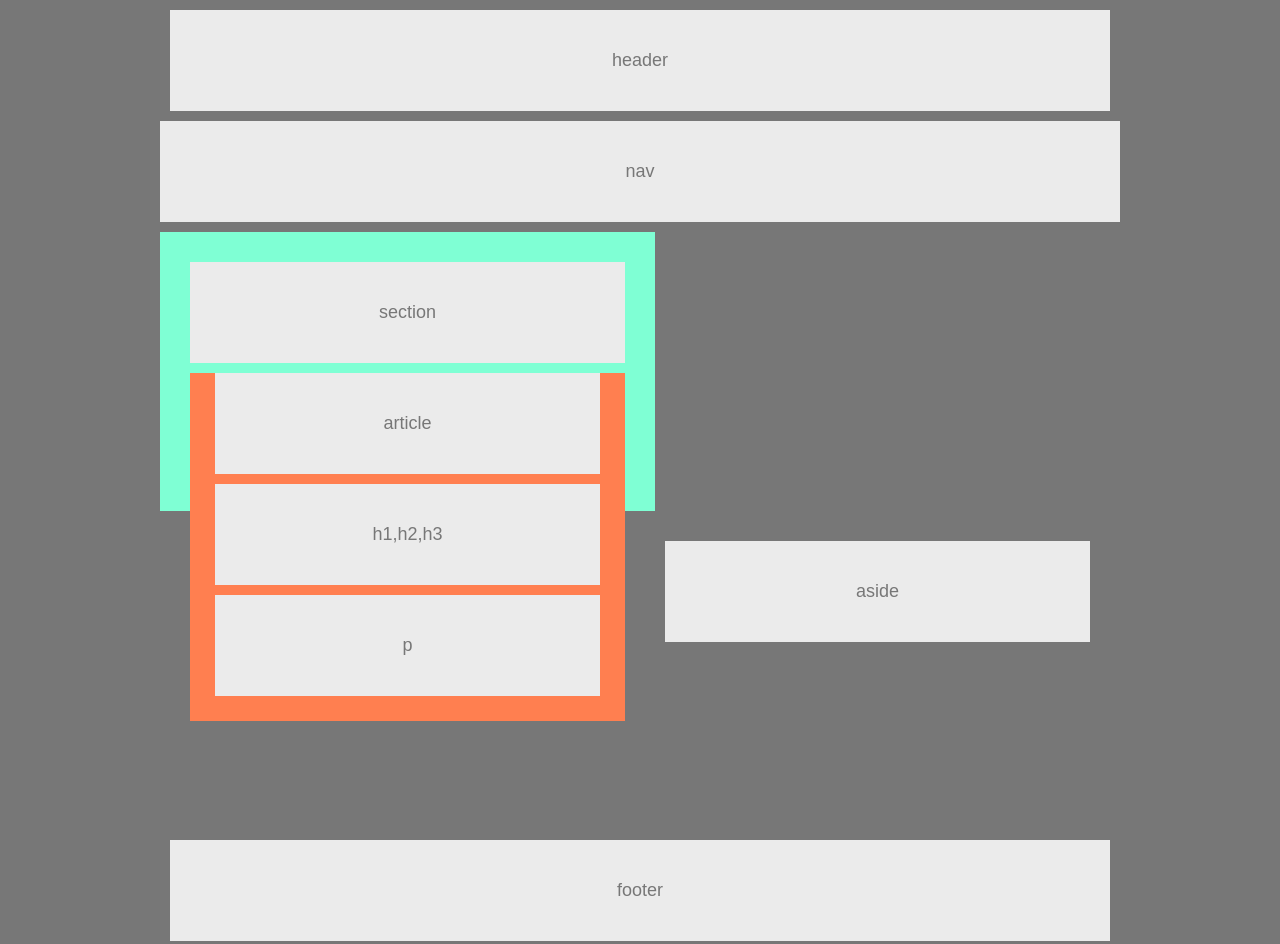
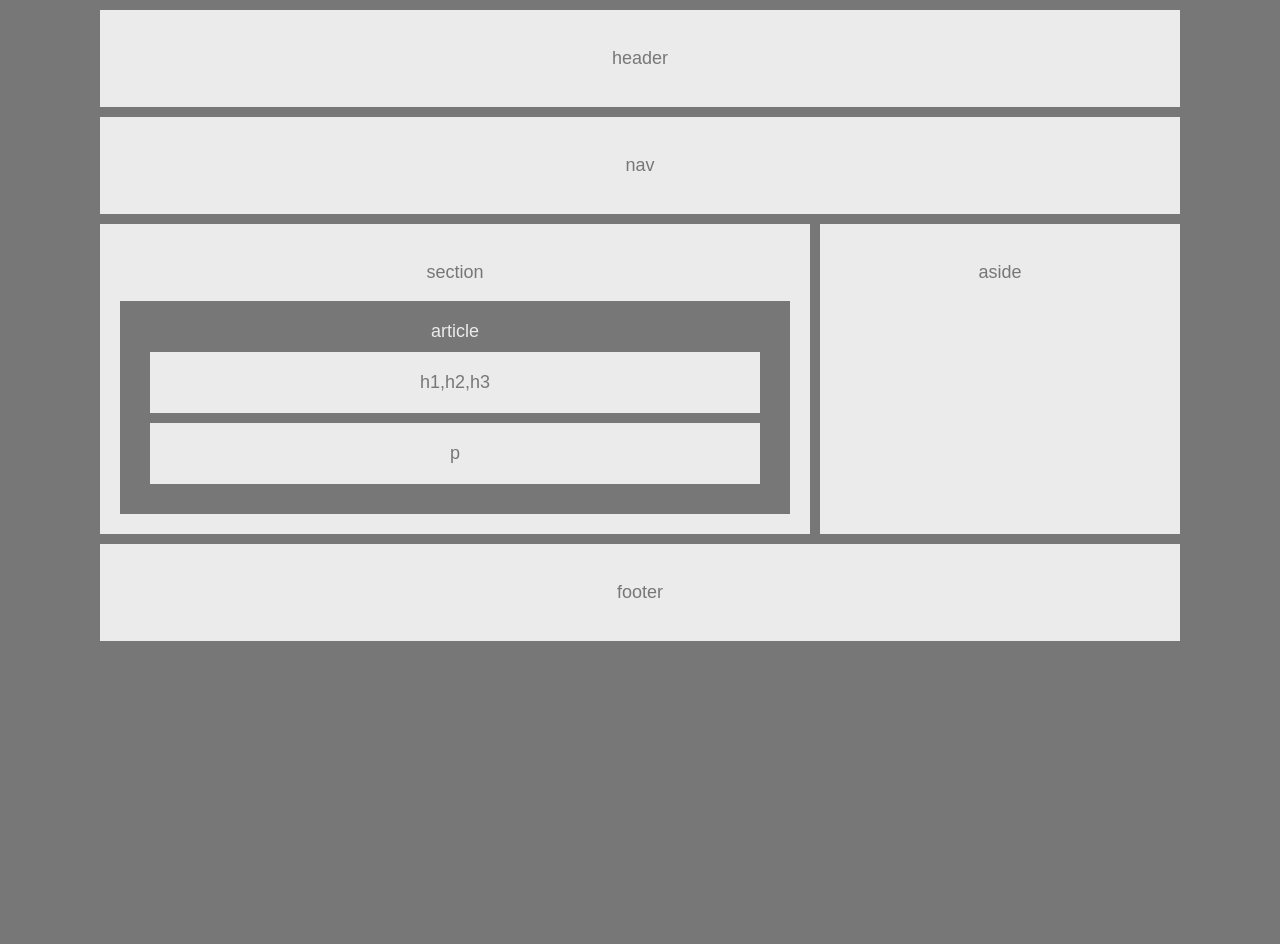
Before and after one commit to ItsLahRee/HW-Wireframe, a plain HTML site: page index.html in a window 1280 px wide. After the commit the page ends 800 px from the top, so only its background shows below. Drawn offline with Linux system fonts and the light colour scheme.

Commit message:
simplified HTML, CSS added margins and padding to achieve desired layout

```diff
--- a/index.html
+++ b/index.html
@@ -15,44 +15,34 @@
    <div class="wrapper">
 <!--Header-->
         <header>
-            <p class="titles alt-titles">header</p>
+           <p>header</p>
         </header>
 
-
 <!-- Navbar-->
-
         <nav>
-            <p class="titles alt-titles">nav</p>
+            <p>nav</p>
         </nav>
 
-
 <!--Section-->
-
     <section>
-        <p class="titles alt-titles">section</p>
-
+        <p>section</p>
             <article>
-                <p class="titles alt-titles">article</p>
-                    <p class="titles alt-titles">h1,h2,h3</p>
-                        <p class="titles alt-titles ">p</p>
-
+                <span>article
+                    <p class="title">h1,h2,h3</p>
+                    <p class="title">p</p>
+                </span>
             </article>
-
      </section>
-    <div class="clear"></div>
 
 <!--Aside Left-->
         <aside>
-            <p class="titles alt-titles">aside</p>
+            <p>aside</p>
         </aside>
 
-        <div class="clearfix"></div>
 <!--Footer-->
-
         <footer>
-            <div class="titles alt-titles">footer</div>
+            <p>footer</p>
             </footer>
-
         </div>
 </body>
 
--- a/style.css
+++ b/style.css
@@ -1,28 +1,13 @@
-.clearfix:before,
-.clearfix:after {
-    box-sizing: border-box;
-    content: " ";
-    display: block;
-    clear: both;
-  }
+
+
 /* .class tags */
-.titles {
-
+.title {
     font-weight: normal;
     text-align: center;
-    padding: 40px;
+    padding: 20px;
     margin: 10px;
 }
 
-.alt-titles {
-    background-color: #ebebeb;
-    color: #777;
-}
-
-.wrapper {
-    width: 960px;
-    margin: 0 auto;
-}
 
 
 /* Body */
@@ -30,48 +15,91 @@ body {
     font-family: Arial, Helvetica, sans-serif;
     font-size: 18px;
     background-color:#777;
+    width: 960;
+    text-align: center;
+    margin: 0 90px 0px 90px;
+    padding: 0;
+
 }
+
+header {
+    background-color: #ebebeb;
+    color: #777;
+    font-weight: normal;
+    text-align: center;
+    padding: 20px;
+    margin: 10px;
+}
+
+
 
 /* Navbar */
 nav {
-    max-width: 960px;
-    margin-top: 10px;
-    border: none;
     background-color: #ebebeb;
+    color: #777;
+    font-weight: normal;
+    text-align: center;
+    padding: 20px;
+    margin: 10px;
 }
 
+/* Section */
+section {
+    background-color: #ebebeb;
+    padding: 10px 10px 10px 10px;
+    width: 670px;
+    color: #777;
+    font-weight: normal;
+    text-align: center;
+    padding: 20px;
+    margin: 0px 10px 10px 10px;
 
-/* Section */
-
-section {
-    background-color: aquamarine;
-	float: left;
-	height: 279px;
-	width: 495px;
-	box-sizing: border-box;
-	padding: 20px;
+    float: left;
 }
 
 /*Article*/
+article {
+	background-color: #777;
+	color: #ebebeb;
+    font-weight: normal;
+    text-align: center;
+    padding: 20px;
 
-article {
-	background-color: coral;
-	color: #ebebeb;
-	box-sizing: border-box;
-    padding: 0 15px 15px 15px;
-    margin: 10px;
+
+}
+
+h1, h2, p {
+    background-color: #ebebeb;
+    color: #777;
+
 }
 
 /* Aside */
 aside {
-	float: right;
-	height: 279px;
-    width: 445px;
-    margin: 20px;
+    background-color: #ebebeb;
+    color: #777;
+    font-weight: normal;
+    text-align: center;
+    max-width: 50%;
+    height: 270px;
+    overflow: hidden;
+    padding: 20px;
+    margin: 0px 10px 10px 0px;
+
 }
 
 
 /* Footer */
 footer {
-    max-width: 960px;
+    background-color: #ebebeb;
+    color: #777;
+    font-weight: normal;
+    text-align: center;
+    padding: 20px;
+    margin: 10px;
+    clear: both;
 }
+
+
+/*Hint
+Don't forget to review these concepts: float, padding, margin, display, overflow, clear and text-align.*/
```
Also changed, not shown: 1 other file. Lines whose indentation alone changed are shown as unchanged.
